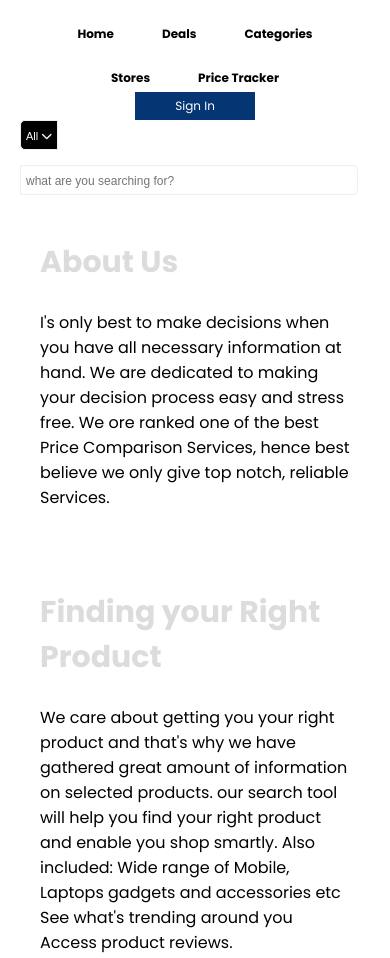
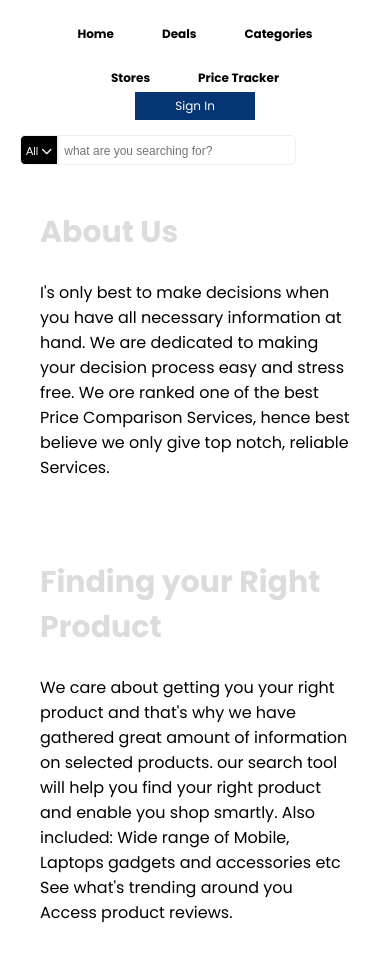
Before and after one commit to ifylyd/About-Us-Page---Zuri, a plain HTML site: page index.html in a window 390 px wide. Shown: the top 958 px of the page. Drawn offline with Linux system fonts and the light colour scheme.

Commit message:
Update style.css

```diff
--- a/style.css
+++ b/style.css
@@ -188,7 +188,7 @@ form.example::after {
     }
 
 /* Responsive layout WITH FLEX - when the screen is less than 700px wide, make the columns stack on top of each other instead of next to each other */
-@media screen and (max-width: 700px) {
+@media screen and (max-width: 775px) {
   /*###  AJUST ROW ON MOBILE  ###*/
   .row {
   display: flex;
@@ -208,7 +208,7 @@ form.example::after {
     }
  /*###  STYLE MENU SEARCH  ###*/
 .search input[type=text] {
-  padding: 9px 150px 9px 5px;
+  padding: 9px 50px 9px 5px;
   margin-top: 15px;
   font-size: 14px;
   border-radius: 0 5px 5px 0;
```
